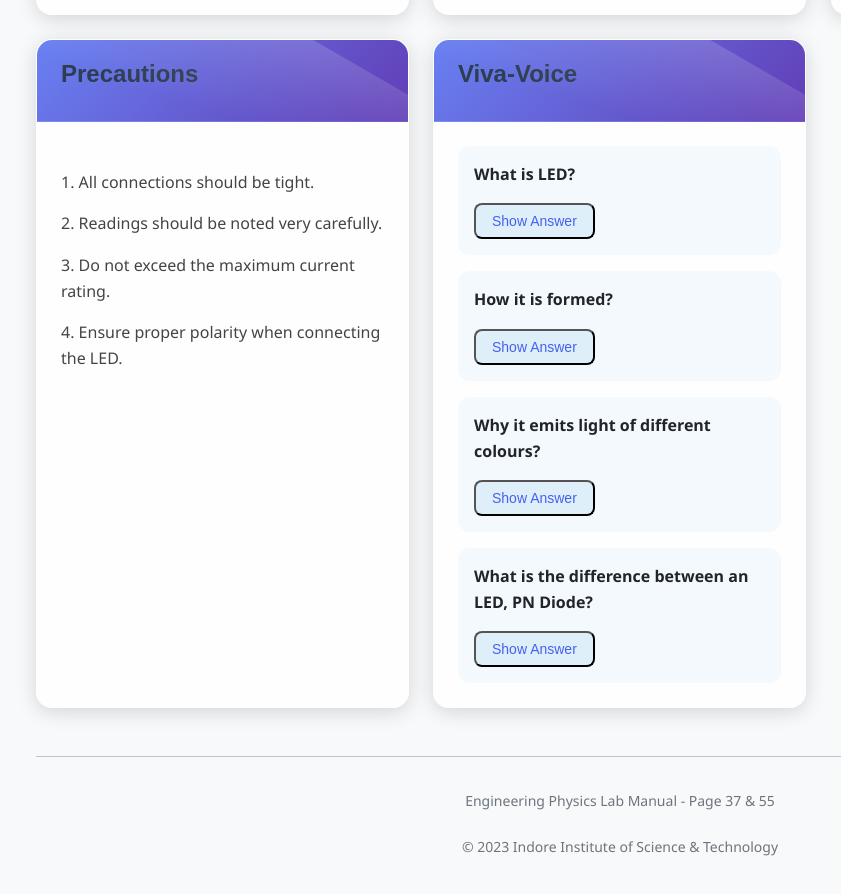
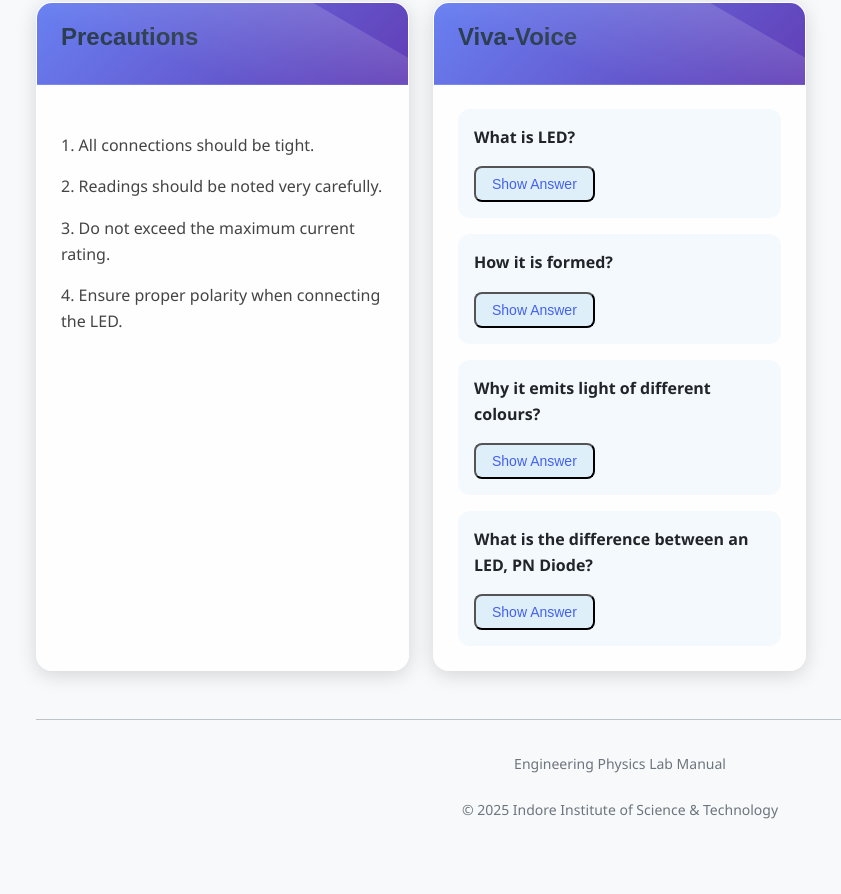
Before and after one commit to aetctbo/physics_Assingment, a plain HTML site: page experiment.html in a window 1280 px wide. Shown: the part 1826-2720 px from the top of the page, without its empty margins (20-861 px from the left). After the commit the page ends 2694 px from the top, so only its background shows below. Drawn offline with nearby package versions, Linux system fonts and the light colour scheme.

Commit message:
Update experiment.html

```diff
--- a/experiment.html
+++ b/experiment.html
@@ -177,7 +177,6 @@
 
     <div class="logo-container">
         <div class="logo-inner">
-            <h2>SHALL GROUP OF INSTITUTIONS</h2>
             <h2>INDORE INSTITUTE OF SCIENCE & TECHNOLOGY</h2>
             <h3>DEPARTMENT OF ENGINEERING PHYSICS</h3>
         </div>
@@ -397,8 +396,8 @@
 
         <footer class="experiment-footer">
             <div class="footer-content">
-                <p>Engineering Physics Lab Manual - Page 37 & 55</p>
-                <p>© 2023 Indore Institute of Science & Technology</p>
+                <p>Engineering Physics Lab Manual</p>
+                <p>© 2025 Indore Institute of Science & Technology</p>
             </div>
         </footer>
     </div>
```
